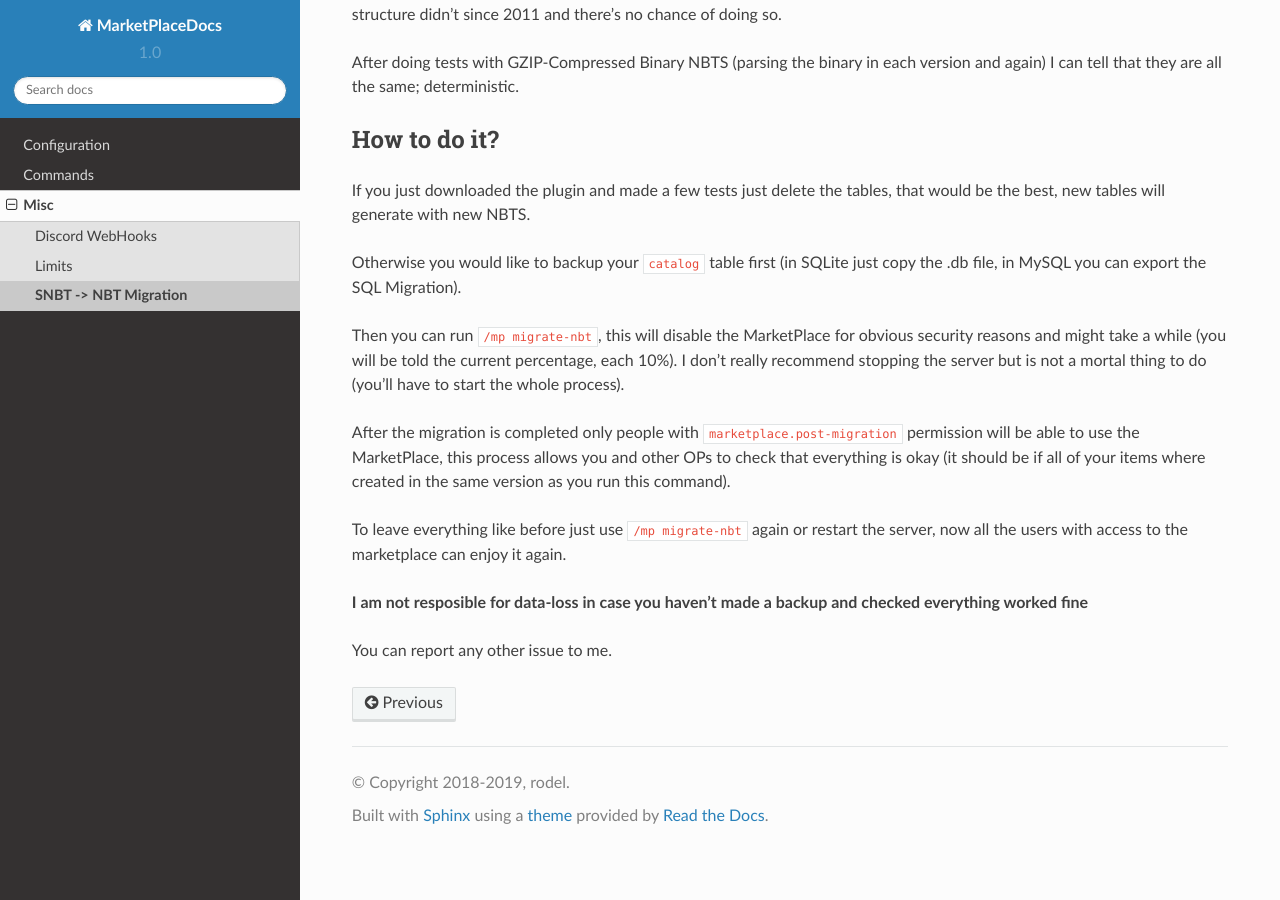
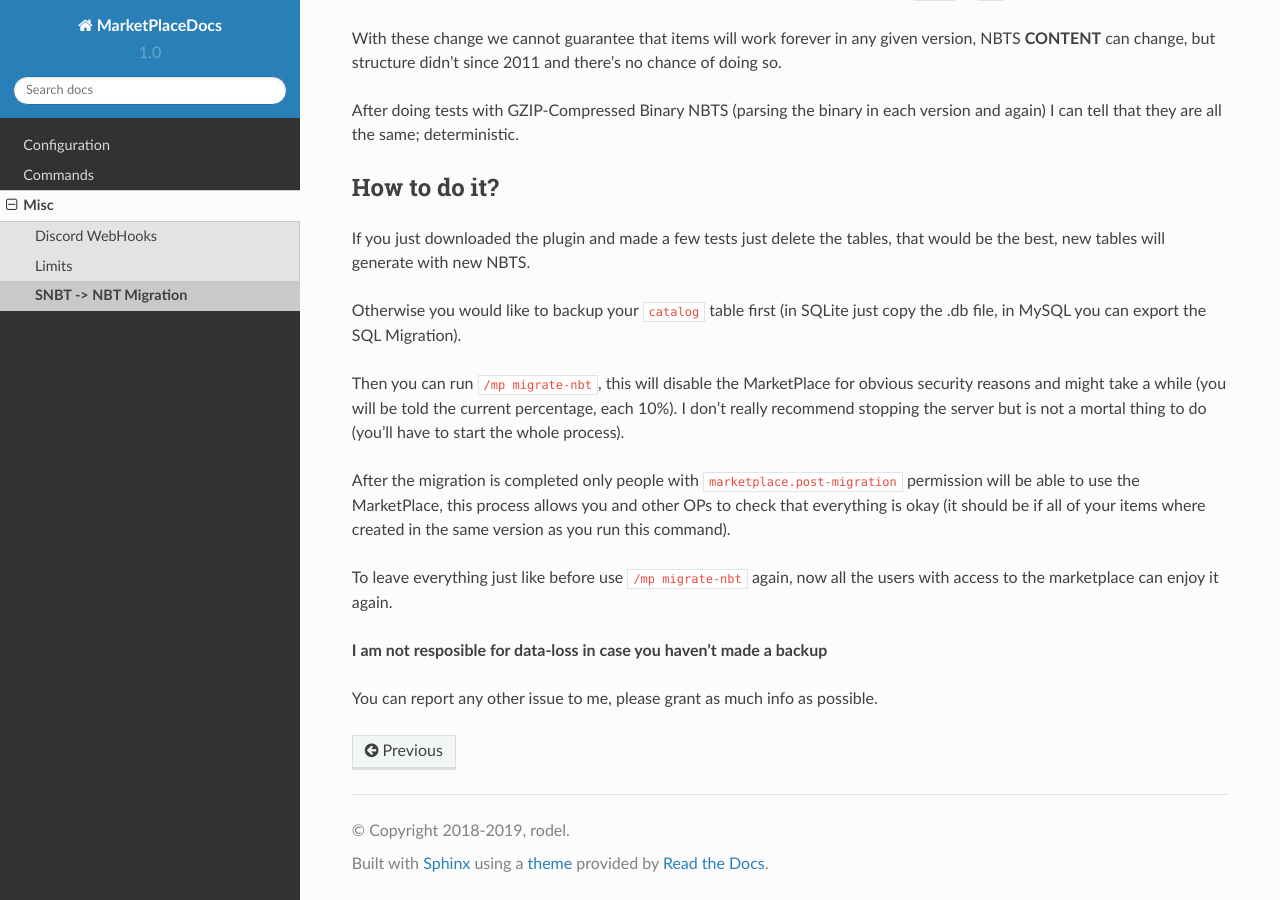
Before and after one commit to rodel77/MarketPlaceDocs, a Sphinx documentation site: the page built from source/misc/nbt_migration.rst, in a window 1280 px wide and 900 px high, scrolled down 927 px. Built offline with Sphinx 7.4.7 and the Read the Docs theme 2.0.0, drawn with Linux system fonts in a browser that asks for light colours; some of the changed text lies outside the part shown.

Commit message:
Added some extra instructions

```diff
--- a/source/misc/nbt_migration.rst
+++ b/source/misc/nbt_migration.rst
@@ -39,8 +41,8 @@ Then you can run ``/mp migrate-nbt``, this will disable the MarketPlace for obvi
 
 After the migration is completed only people with ``marketplace.post-migration`` permission will be able to use the MarketPlace, this process allows you and other OPs to check that everything is okay (it should be if all of your items where created in the same version as you run this command).
 
-To leave everything like before just use ``/mp migrate-nbt`` again or restart the server, now all the users with access to the marketplace can enjoy it again.
+To leave everything just like before use ``/mp migrate-nbt`` again, now all the users with access to the marketplace can enjoy it again.
 
-**I am not resposible for data-loss in case you haven't made a backup and checked everything worked fine**
+**I am not resposible for data-loss in case you haven't made a backup**
 
-You can report any other issue to me.
+You can report any other issue to me, please grant as much info as possible.
```
Also changed, not shown: other parts of source/misc/nbt_migration.rst (+2 -0 lines).
